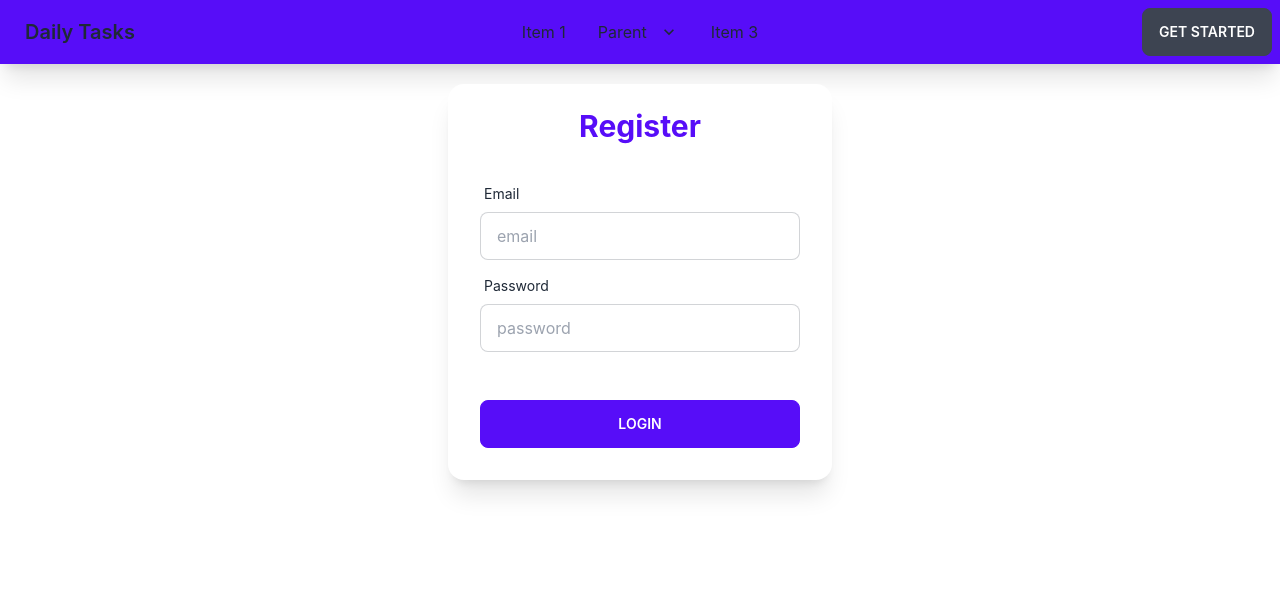
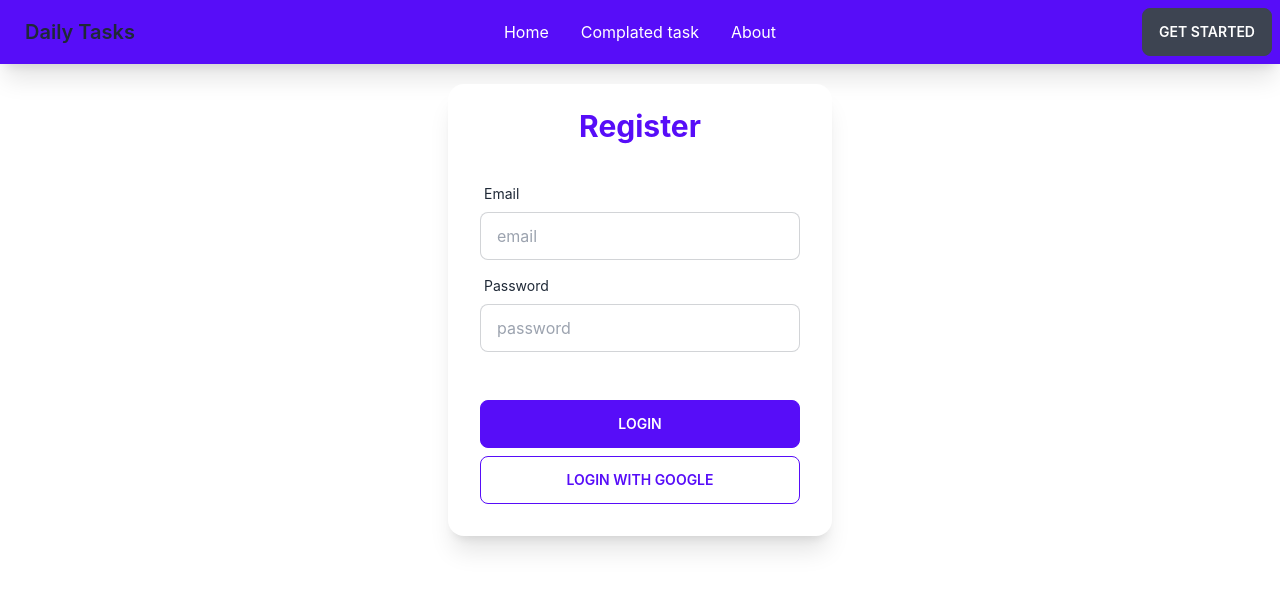
Before and after one commit to abusayeed4bd/daily-tasks, a React (Create React App) app: page /login in a window 1280 px wide. Shown: the top 590 px of the page. Built offline with nearby package versions, Linux system fonts and the light colour scheme.

Commit message:
google login complate

```diff
--- a/package.json
+++ b/package.json
@@ -10,6 +10,7 @@
     "firebase": "^9.8.4",
     "react": "^18.2.0",
     "react-dom": "^18.2.0",
+    "react-firebase-hooks": "^5.0.3",
     "react-query": "^3.39.1",
     "react-router-dom": "^6.3.0",
     "react-scripts": "5.0.1",
--- a/src/components/Login.js
+++ b/src/components/Login.js
@@ -1,6 +1,12 @@
 import React from 'react';
+import auth from './firebase.init'
+import { useSignInWithGoogle } from 'react-firebase-hooks/auth';
 
 const Login = () => {
+    const [signInWithGoogle, user, loading, error] = useSignInWithGoogle(auth);
+    const handleGoogleSignin = () => {
+        signInWithGoogle()
+    }
     return (
         <div>
             <div className=''>
@@ -29,6 +35,7 @@ const Login = () => {
                         <div class="form-control mt-6">
                             <button class="btn btn-primary">Login</button>
                         </div>
+                        <button onClick={handleGoogleSignin} className='btn btn-primary btn-outline w-full'>Login with google</button>
                     </div>
                 </div>
             </div>
--- a/src/components/Navbar.js
+++ b/src/components/Navbar.js
@@ -1,6 +1,12 @@
 import React from 'react';
+import { Link } from 'react-router-dom'
+const navbar = () => {
+    const menuItem = <>
+        <li><Link to="/">Home</Link></li>
+        <li><Link to="/">Complated task</Link></li>
+        <li><Link to="/">About</Link></li>
 
-const navbar = () => {
+    </>
     return (
         <div className='bg-primary'>
             <div class="navbar shadow-xl">
@@ -12,36 +18,14 @@ const navbar = () => {
                             </svg>
                         </label>
                         <ul tabindex="0" class="menu menu-compact dropdown-content mt-3 p-2 shadow bg-base-100 rounded-box w-52">
-                            <li><a>Item 1</a></li>
-                            <li tabindex="0">
-                                <a class="justify-between">
-                                    Parent
-                                    <svg class="fill-current" xmlns="http://www.w3.org/2000/svg" width="24" height="24" viewBox="0 0 24 24"><path d="M8.59,16.58L13.17,12L8.59,7.41L10,6L16,12L10,18L8.59,16.58Z" /></svg>
-                                </a>
-                                <ul class="p-2">
-                                    <li><a>Submenu 1</a></li>
-                                    <li><a>Submenu 2</a></li>
-                                </ul>
-                            </li>
-                            <li><a>Item 3</a></li>
+                            {menuItem}
                         </ul>
                     </div>
                     <a class="btn btn-ghost normal-case text-xl">Daily Tasks</a>
                 </div>
                 <div class="navbar-center hidden lg:flex">
-                    <ul class="menu menu-horizontal p-0">
-                        <li><a>Item 1</a></li>
-                        <li tabindex="0">
-                            <a>
-                                Parent
-                                <svg class="fill-current" xmlns="http://www.w3.org/2000/svg" width="20" height="20" viewBox="0 0 24 24"><path d="M7.41,8.58L12,13.17L16.59,8.58L18,10L12,16L6,10L7.41,8.58Z" /></svg>
-                            </a>
-                            <ul class="p-2">
-                                <li><a>Submenu 1</a></li>
-                                <li><a>Submenu 2</a></li>
-                            </ul>
-                        </li>
-                        <li><a>Item 3</a></li>
+                    <ul class="menu menu-horizontal p-0 text-white">
+                        {menuItem}
                     </ul>
                 </div>
                 <div class="navbar-end">
--- a/src/components/TodoLists.js
+++ b/src/components/TodoLists.js
@@ -1,4 +1,5 @@
 import React from 'react';
+import UpdataModal from './UpdataModal';
 
 
 const TodoLists = ({ todos, isLoading, refetch }) => {
@@ -20,9 +21,14 @@ const TodoLists = ({ todos, isLoading, refetch }) => {
     }
     return (
         <div>
-            {todos?.map(todo => <div className='lg:w-1/2 p-3 mx-4 lg:mx-auto bg-primary my-2 rounded-lg text-white flex justify-between'><p >{todo?.todo}</p> <div className="flex"><button className="mx-2"><svg xmlns="http://www.w3.org/2000/svg" className="h-6 w-6" fill="none" viewBox="0 0 24 24" stroke="currentColor" strokeWidth={2}>
-                <path strokeLinecap="round" strokeLinejoin="round" d="M11 5H6a2 2 0 00-2 2v11a2 2 0 002 2h11a2 2 0 002-2v-5m-1.414-9.414a2 2 0 112.828 2.828L11.828 15H9v-2.828l8.586-8.586z" />
-            </svg></button><button onClick={() => handleDelete(todo?._id)} className='btn btn-sm btn-danger'>Delete</button></div></div>)}
+            {todos?.map(todo => <div className='lg:w-1/2 p-3 mx-4 lg:mx-auto bg-primary my-2 rounded-lg text-white flex justify-between'><p >{todo?.todo}</p> <div className="flex">
+                <label for="my-modal" className="mx-2"><svg xmlns="http://www.w3.org/2000/svg" className="h-6 w-6" fill="none" viewBox="0 0 24 24" stroke="currentColor" strokeWidth={2}>
+                    <path strokeLinecap="round" strokeLinejoin="round" d="M11 5H6a2 2 0 00-2 2v11a2 2 0 002 2h11a2 2 0 002-2v-5m-1.414-9.414a2 2 0 112.828 2.828L11.828 15H9v-2.828l8.586-8.586z" />
+                </svg></label>
+                <button onClick={() => handleDelete(todo?._id)} className='btn btn-sm btn-danger'>Delete</button>
+                <UpdataModal todo={todo}></UpdataModal>
+            </div></div>)}
+
         </div>
     );
 };
--- /dev/null
+++ b/src/components/UpdataModal.js
@@ -0,0 +1,39 @@
+import React from 'react';
+
+const UpdataModal = ({ todo }) => {
+    const { _id } = todo;
+    console.log(todo.todo)
+    const handleUpdate = (e, id) => {
+        e.preventDefault()
+        fetch(`http://localhost:5000/todos/${id}`, {
+            method: "PUT",
+            headers: {
+                "content-type": "application/json",
+            },
+            body: JSON.stringify(todo)
+        })
+            .then(res => res.json())
+            .then(data => console.log(data))
+    }
+    return (
+        <div>
+            <input type="checkbox" id="my-modal" class="modal-toggle" />
+            <div class="modal">
+                <div class="modal-box">
+                    <form className='mx-auto' onSubmit={() => handleUpdate(_id)} >
+                        <div className="flex mx-auto">
+                            <input type="text" name='input' placeholder="Type here" class="input input-bordered lg:w-full max-w-lg rounded-r-none text-black" required defaultValue={todo.todo} />
+                            <button className='btn btn-primary rounded-l-none flex-grow'>Add Task</button>
+
+                        </div>
+                    </form>
+                    <div class="modal-action">
+                        <label for="my-modal" class="btn">Yay!</label>
+                    </div>
+                </div>
+            </div>
+        </div>
+    );
+};
+
+export default UpdataModal;
```
Also changed, not shown: 1 other file (tests, documents, lock files or other folders).
